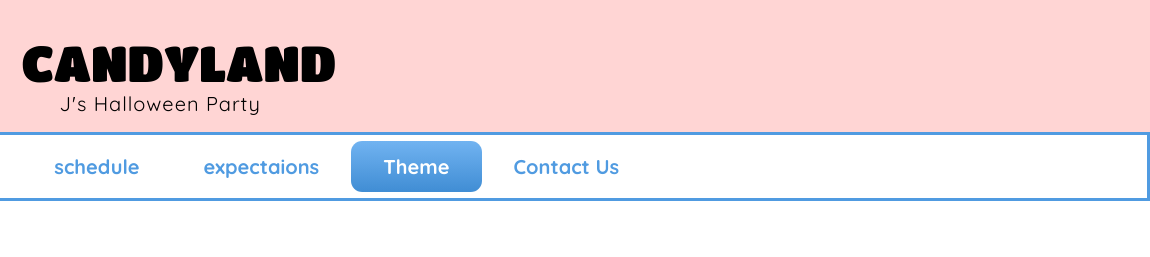
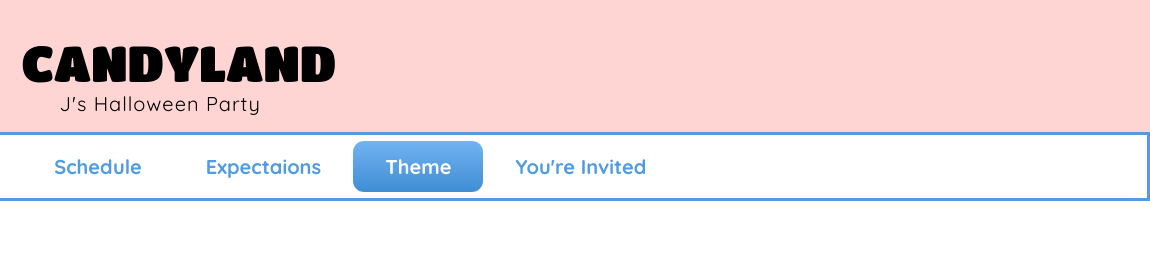
Before and after one commit to jj-jarvis/CandyLand, a plain HTML site: page theme.html in a window 1280 px wide. Shown: the top 257 px of the page, 130-1280 px from the left. Drawn offline with Linux system fonts and the light colour scheme.

Commit message:
Update theme.html
Updated nav

```diff
--- a/theme.html
+++ b/theme.html
@@ -23,10 +23,10 @@
         <nav>
             <ul>
                 <li><a href="index.html">Home</a></li>
-                <li><a href="schedule.html">schedule</a></li>
-                <li><a href="expectations.html">expectaions</a></li>
+                <li><a href="schedule.html">Schedule</a></li>
+                <li><a href="expectations.html">Expectaions</a></li>
                 <li  class="active"><a href="theme.html">Theme</a></li>
-                <li><a href="ContactUs.html">Contact Us</a></li>
+                <li><a href="ContactUs.html">You're Invited</a></li>
             </ul>
         </nav>
         <!--staer of page content-->
```
